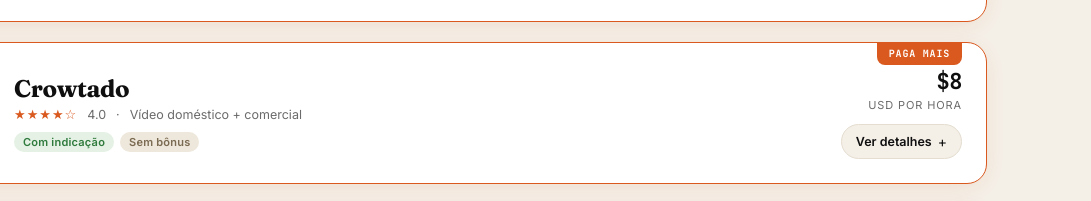
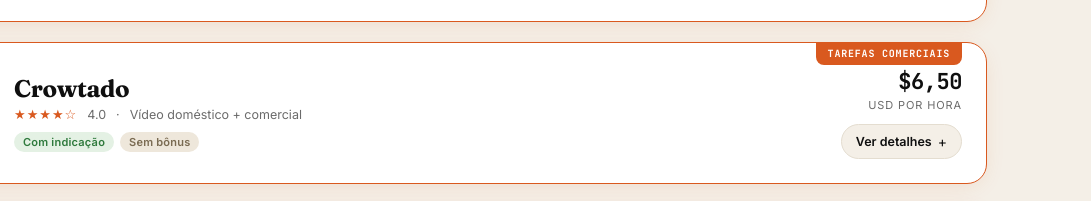
Before and after one commit to notaboutdollar/Treinadores-de-IA, a plain HTML site: page index.html in a window 1280 px wide. Shown: the part 1349-1550 px from the top of the page, 189-1280 px from the left. Drawn offline with Linux system fonts and the light colour scheme.

Commit message:
LP: Crowtado rate \$6.50, IM task translator, catalog shift copy
Crowtado's hourly rate dropped from \$8 to \$6.50 across the whole
site: taxa/taxaLabel/calcRate in the platform data, the pros
line (which no longer says "o que paga mais"), the highlight
badge (was PAGA MAIS -> now TAREFAS COMERCIAIS since Invent Money
tops out at \$8), the "qual escolher" eyebrow + body for Crowtado,
and the estimator picks up the new rate automatically via calcRate.

Invent Money now has more everyday-task variety than Hub/Claru/
Crowtado (they've been trimming their catalogs), so its pros lead
with that framing and also flag the community-built task translator
(https://invent-money-translate.vercel.app) as a helper. A new
signup step in buildSignupSteps renders whenever p.translationLink
is set, dropping the "Abrir tradutor" CTA between the cadastro and
the crypto-conversion note — surfacing the translator right when
the reader is about to face English task descriptions.

```diff
--- a/index.html
+++ b/index.html
@@ -451,10 +451,10 @@
         <a class="btn btn-ghost" href="https://app.claru.ai/signup?ref=2d1cs845" target="_blank">Cadastrar →</a>
       </div>
       <div class="which-card">
-        <div class="which-eye" style="color: #6B6B6B;">PAGA MAIS POR HORA</div>
+        <div class="which-eye" style="color: #6B6B6B;">TAREFAS COMERCIAIS</div>
         <h3 class="which-title">Vá de Crowtado se…</h3>
-        <div class="which-sub">Você quer o maior $/h</div>
-        <p class="which-body">Paga $8/h, a maior taxa entre as quatro, e tem saque mínimo baixo ($10). O suporte é o ponto fraco, então se você é mais autônomo, ela funciona como uma boa opção complementar.</p>
+        <div class="which-sub">Você quer gravar também no trabalho</div>
+        <p class="which-body">Aceita tarefas comerciais (no seu trabalho) além das domésticas, paga $6,50/h e tem saque em Pix com mínimo baixo ($10). O suporte é o ponto fraco, então funciona bem como opção complementar.</p>
         <a class="btn btn-ghost" href="https://www.crowtado.com/sign-up?ref=4T2L4ATC" target="_blank">Cadastrar →</a>
       </div>
       <div class="which-card">
@@ -703,14 +703,14 @@
       ],
     },
     refLink: 'https://app.claru.ai/signup?ref=2d1cs845', officialLink: 'https://claru.ai', orgCode: 'WSNEHSKC' },
-  { id: 3, name: 'Crowtado', category: 'Vídeo doméstico + comercial', temRef: true, nota: 4.0, taxa: 8, taxaLabel: '$8', logo: 'public/logo-crowtado.png',
-    highlight: { label: 'PAGA MAIS', type: 'accent' },
-    calcRate: 8, calcCurrency: '$', calcBonuses: [], bonus: [],
+  { id: 3, name: 'Crowtado', category: 'Vídeo doméstico + comercial', temRef: true, nota: 4.0, taxa: 6.5, taxaLabel: '$6,50', logo: 'public/logo-crowtado.png',
+    highlight: { label: 'TAREFAS COMERCIAIS', type: 'accent' },
+    calcRate: 6.5, calcCurrency: '$', calcBonuses: [], bonus: [],
     referralInfo: 'Você ganha $10 quando seu indicado faz $50.',
-    estReview: { highlight: 'pagamento',
+    estReview: { highlight: 'tarefas comerciais + Pix',
       pros: [
-        'Pagamento: o que paga mais ($8/h)',
-        'Saque mínimo baixo: $10 (≈ R$ 50)',
+        'Aceita tarefas comerciais (no trabalho) além das domésticas',
+        'Saque em Pix com mínimo baixo: $10 (≈ R$ 50)',
       ],
       cons: [
         'O vídeo demora pra aparecer na plataforma e ser avaliado',
@@ -739,8 +739,9 @@
     estReview: { highlight: 'variedade de tarefas',
       pros: [
         'Grava direto no app da Invent Money, não precisa do Minute',
-        'É a que mais aceita tipos diferentes de tarefa (doméstica e comercial)',
+        'A que mais aceita tarefas do dia a dia (doméstica e comercial), enquanto as outras vêm reduzindo o catálogo',
         'Paga entre $5 e $8 por hora, dependendo da tarefa',
+        'Tem tradutor da comunidade pra facilitar as tarefas em inglês',
       ],
       cons: [
         'Só paga em cripto (USDC na rede Base), precisa de um app pra converter em reais',
@@ -762,6 +763,7 @@
     },
     refLink: 'https://nido.global/eSWVI7', officialLink: 'https://app.inventmoney.com/submissions',
     usesMinute: false,
+    translationLink: 'https://invent-money-translate.vercel.app/',
     cryptoNote: {
       intro: 'Como a Invent Money paga em cripto (USDC na rede Base), você vai precisar de um app pra converter em reais. A comunidade aprovou a',
       linkText: 'Conta.vc',
@@ -932,6 +934,10 @@
     </div>`);
   }
 
+  if (p.translationLink) {
+    steps.push(`<div class="step-body step-inline"><span style="flex: 1; min-width: 140px;">As tarefas na ${esc(p.name)} são em inglês. Use o tradutor da comunidade pra facilitar.</span><a class="btn btn-ghost" style="padding: 8px 14px; font-size: 12.5px;" href="${p.translationLink}" target="_blank">Abrir tradutor →</a></div>`);
+  }
+
   if (p.cryptoNote) {
     const n = p.cryptoNote;
     steps.push(`<div class="step-body">${esc(n.intro)} <a href="${n.linkUrl}" target="_blank">${esc(n.linkText)}</a> ${esc(n.suffix)}</div>`);
```
